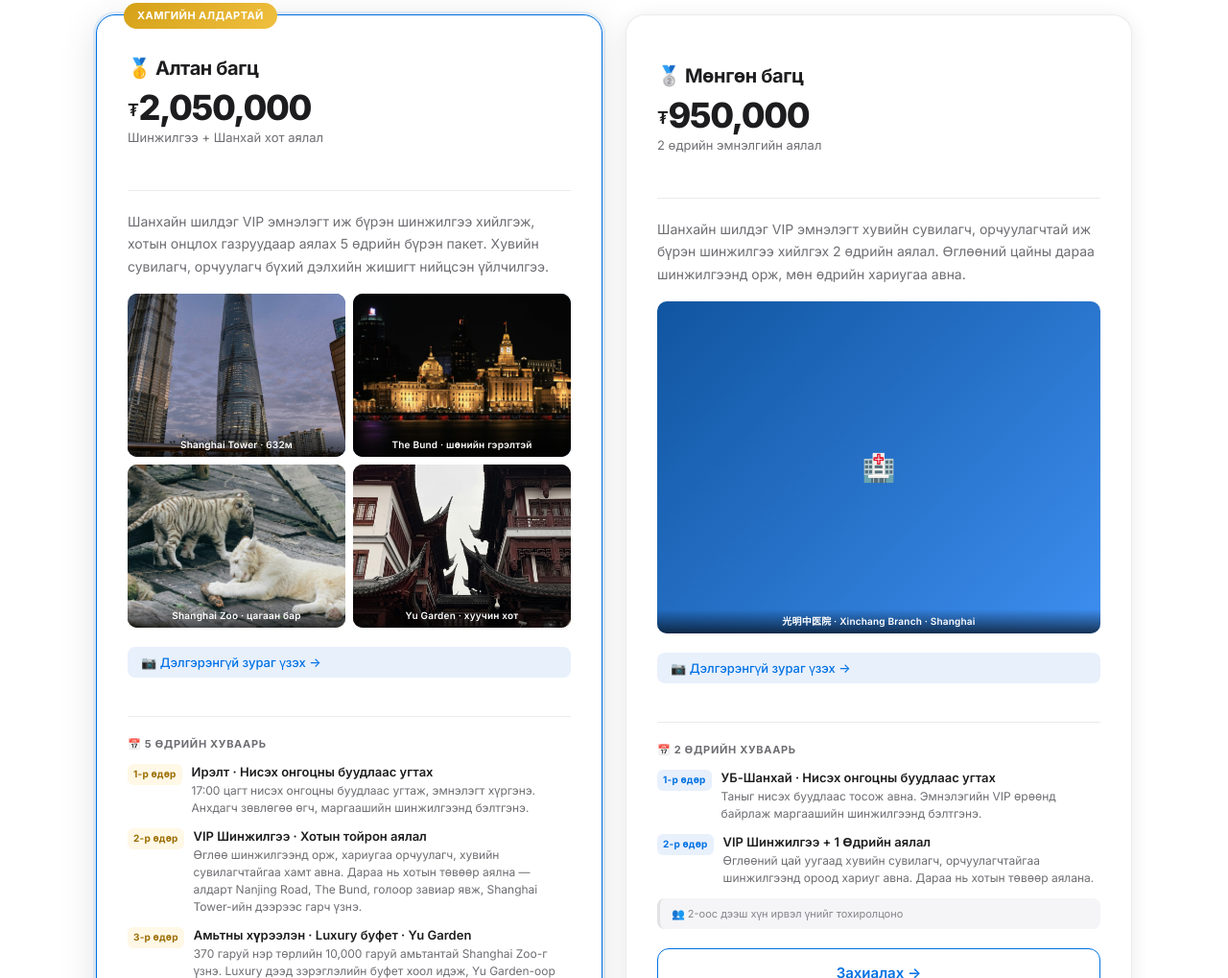
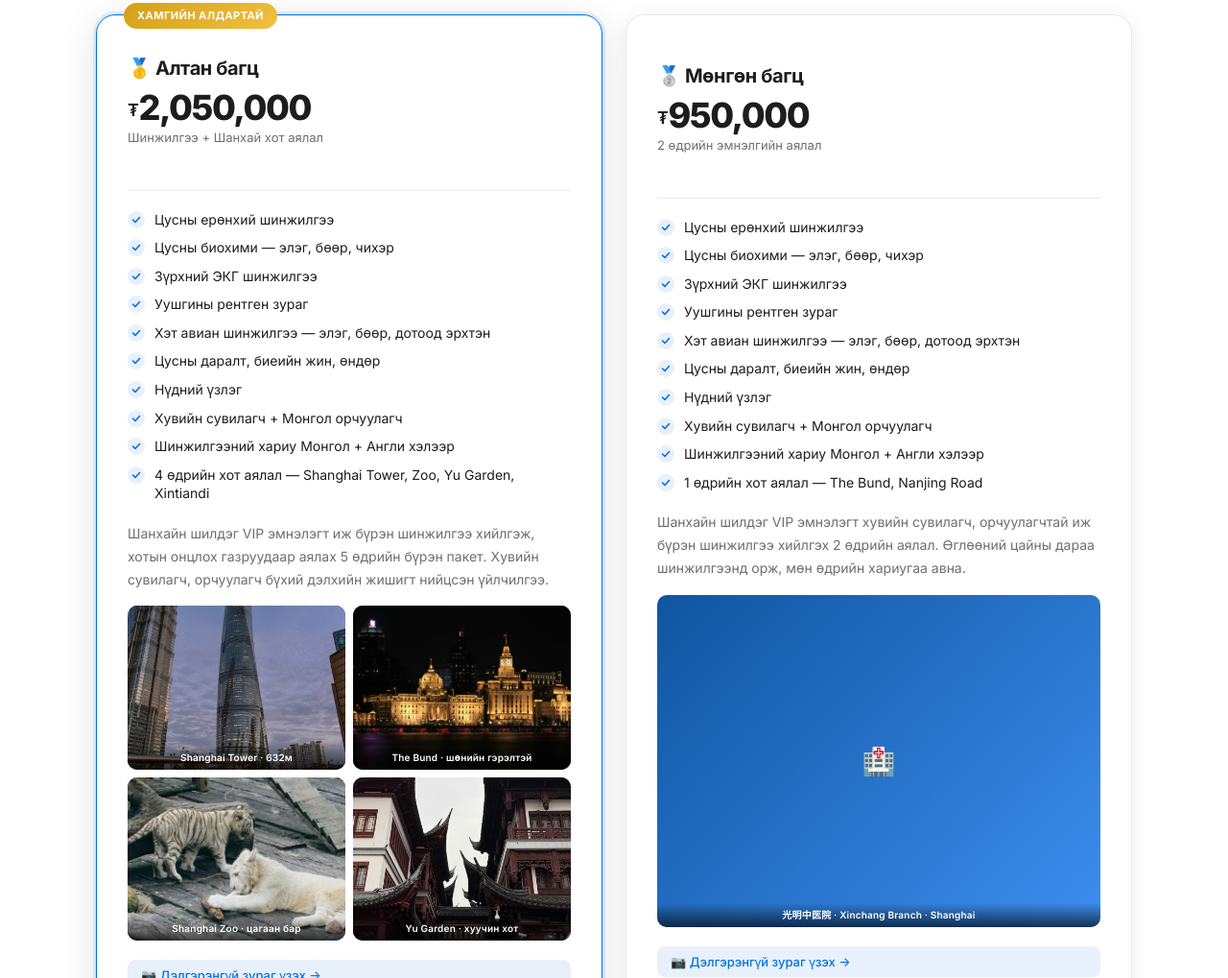
Before and after one commit to Bileg11/bileg11.github.io, a plain HTML site: page health/index.html in a window 1280 px wide. Shown: the part 1748-2767 px from the top of the page at 96% size. Drawn offline with Linux system fonts and the light colour scheme.

Commit message:
Add matching medical test checklist to both health packages
Both Алтан and Мөнгөн cards now show the same 9 medical tests
with checkmarks. Only the tour content differs between packages.

Co-Authored-By: Claude Sonnet 4.6 <noreply@anthropic.com>

```diff
--- a/health/index.html
+++ b/health/index.html
@@ -701,6 +701,18 @@ footer a:hover{color:#fff}
           <div class="pkg-tagline">Шинжилгээ + Шанхай хот аялал</div>
         </div>
         <div class="pkg-divider"></div>
+        <ul class="pkg-features">
+          <li class="pkg-feature"><span class="pkg-check"><svg viewBox="0 0 10 10" fill="none"><polyline points="1.5,5 4,7.5 8.5,2.5" stroke="#0071e3" stroke-width="1.6" stroke-linecap="round" stroke-linejoin="round"/></svg></span>Цусны ерөнхий шинжилгээ</li>
+          <li class="pkg-feature"><span class="pkg-check"><svg viewBox="0 0 10 10" fill="none"><polyline points="1.5,5 4,7.5 8.5,2.5" stroke="#0071e3" stroke-width="1.6" stroke-linecap="round" stroke-linejoin="round"/></svg></span>Цусны биохими — элэг, бөөр, чихэр</li>
+          <li class="pkg-feature"><span class="pkg-check"><svg viewBox="0 0 10 10" fill="none"><polyline points="1.5,5 4,7.5 8.5,2.5" stroke="#0071e3" stroke-width="1.6" stroke-linecap="round" stroke-linejoin="round"/></svg></span>Зүрхний ЭКГ шинжилгээ</li>
+          <li class="pkg-feature"><span class="pkg-check"><svg viewBox="0 0 10 10" fill="none"><polyline points="1.5,5 4,7.5 8.5,2.5" stroke="#0071e3" stroke-width="1.6" stroke-linecap="round" stroke-linejoin="round"/></svg></span>Уушгины рентген зураг</li>
+          <li class="pkg-feature"><span class="pkg-check"><svg viewBox="0 0 10 10" fill="none"><polyline points="1.5,5 4,7.5 8.5,2.5" stroke="#0071e3" stroke-width="1.6" stroke-linecap="round" stroke-linejoin="round"/></svg></span>Хэт авиан шинжилгээ — элэг, бөөр, дотоод эрхтэн</li>
+          <li class="pkg-feature"><span class="pkg-check"><svg viewBox="0 0 10 10" fill="none"><polyline points="1.5,5 4,7.5 8.5,2.5" stroke="#0071e3" stroke-width="1.6" stroke-linecap="round" stroke-linejoin="round"/></svg></span>Цусны даралт, биеийн жин, өндөр</li>
+          <li class="pkg-feature"><span class="pkg-check"><svg viewBox="0 0 10 10" fill="none"><polyline points="1.5,5 4,7.5 8.5,2.5" stroke="#0071e3" stroke-width="1.6" stroke-linecap="round" stroke-linejoin="round"/></svg></span>Нүдний үзлэг</li>
+          <li class="pkg-feature"><span class="pkg-check"><svg viewBox="0 0 10 10" fill="none"><polyline points="1.5,5 4,7.5 8.5,2.5" stroke="#0071e3" stroke-width="1.6" stroke-linecap="round" stroke-linejoin="round"/></svg></span>Хувийн сувилагч + Монгол орчуулагч</li>
+          <li class="pkg-feature"><span class="pkg-check"><svg viewBox="0 0 10 10" fill="none"><polyline points="1.5,5 4,7.5 8.5,2.5" stroke="#0071e3" stroke-width="1.6" stroke-linecap="round" stroke-linejoin="round"/></svg></span>Шинжилгээний хариу Монгол + Англи хэлээр</li>
+          <li class="pkg-feature"><span class="pkg-check"><svg viewBox="0 0 10 10" fill="none"><polyline points="1.5,5 4,7.5 8.5,2.5" stroke="#0071e3" stroke-width="1.6" stroke-linecap="round" stroke-linejoin="round"/></svg></span>4 өдрийн хот аялал — Shanghai Tower, Zoo, Yu Garden, Xintiandi</li>
+        </ul>
         <p class="pkg-desc">Шанхайн шилдэг VIP эмнэлэгт иж бүрэн шинжилгээ хийлгэж, хотын онцлох газруудаар аялах 5 өдрийн бүрэн пакет. Хувийн сувилагч, орчуулагч бүхий дэлхийн жишигт нийцсэн үйлчилгээ.</p>
         <div class="pkg-photos">
           <div class="pkg-photo" style="background:linear-gradient(135deg,#0a1a3a,#1e3fa0)">
@@ -775,6 +787,18 @@ footer a:hover{color:#fff}
           <div class="pkg-tagline">2 өдрийн эмнэлгийн аялал</div>
         </div>
         <div class="pkg-divider"></div>
+        <ul class="pkg-features">
+          <li class="pkg-feature"><span class="pkg-check"><svg viewBox="0 0 10 10" fill="none"><polyline points="1.5,5 4,7.5 8.5,2.5" stroke="#0071e3" stroke-width="1.6" stroke-linecap="round" stroke-linejoin="round"/></svg></span>Цусны ерөнхий шинжилгээ</li>
+          <li class="pkg-feature"><span class="pkg-check"><svg viewBox="0 0 10 10" fill="none"><polyline points="1.5,5 4,7.5 8.5,2.5" stroke="#0071e3" stroke-width="1.6" stroke-linecap="round" stroke-linejoin="round"/></svg></span>Цусны биохими — элэг, бөөр, чихэр</li>
+          <li class="pkg-feature"><span class="pkg-check"><svg viewBox="0 0 10 10" fill="none"><polyline points="1.5,5 4,7.5 8.5,2.5" stroke="#0071e3" stroke-width="1.6" stroke-linecap="round" stroke-linejoin="round"/></svg></span>Зүрхний ЭКГ шинжилгээ</li>
+          <li class="pkg-feature"><span class="pkg-check"><svg viewBox="0 0 10 10" fill="none"><polyline points="1.5,5 4,7.5 8.5,2.5" stroke="#0071e3" stroke-width="1.6" stroke-linecap="round" stroke-linejoin="round"/></svg></span>Уушгины рентген зураг</li>
+          <li class="pkg-feature"><span class="pkg-check"><svg viewBox="0 0 10 10" fill="none"><polyline points="1.5,5 4,7.5 8.5,2.5" stroke="#0071e3" stroke-width="1.6" stroke-linecap="round" stroke-linejoin="round"/></svg></span>Хэт авиан шинжилгээ — элэг, бөөр, дотоод эрхтэн</li>
+          <li class="pkg-feature"><span class="pkg-check"><svg viewBox="0 0 10 10" fill="none"><polyline points="1.5,5 4,7.5 8.5,2.5" stroke="#0071e3" stroke-width="1.6" stroke-linecap="round" stroke-linejoin="round"/></svg></span>Цусны даралт, биеийн жин, өндөр</li>
+          <li class="pkg-feature"><span class="pkg-check"><svg viewBox="0 0 10 10" fill="none"><polyline points="1.5,5 4,7.5 8.5,2.5" stroke="#0071e3" stroke-width="1.6" stroke-linecap="round" stroke-linejoin="round"/></svg></span>Нүдний үзлэг</li>
+          <li class="pkg-feature"><span class="pkg-check"><svg viewBox="0 0 10 10" fill="none"><polyline points="1.5,5 4,7.5 8.5,2.5" stroke="#0071e3" stroke-width="1.6" stroke-linecap="round" stroke-linejoin="round"/></svg></span>Хувийн сувилагч + Монгол орчуулагч</li>
+          <li class="pkg-feature"><span class="pkg-check"><svg viewBox="0 0 10 10" fill="none"><polyline points="1.5,5 4,7.5 8.5,2.5" stroke="#0071e3" stroke-width="1.6" stroke-linecap="round" stroke-linejoin="round"/></svg></span>Шинжилгээний хариу Монгол + Англи хэлээр</li>
+          <li class="pkg-feature"><span class="pkg-check"><svg viewBox="0 0 10 10" fill="none"><polyline points="1.5,5 4,7.5 8.5,2.5" stroke="#0071e3" stroke-width="1.6" stroke-linecap="round" stroke-linejoin="round"/></svg></span>1 өдрийн хот аялал — The Bund, Nanjing Road</li>
+        </ul>
         <p class="pkg-desc">Шанхайн шилдэг VIP эмнэлэгт хувийн сувилагч, орчуулагчтай иж бүрэн шинжилгээ хийлгэх 2 өдрийн аялал. Өглөөний цайны дараа шинжилгээнд орж, мөн өдрийн хариугаа авна.</p>
         <div class="pkg-photos pkg-photos-single">
           <div class="pkg-photo" style="background:linear-gradient(135deg,#1055a0,#3d8ef0)">
```
